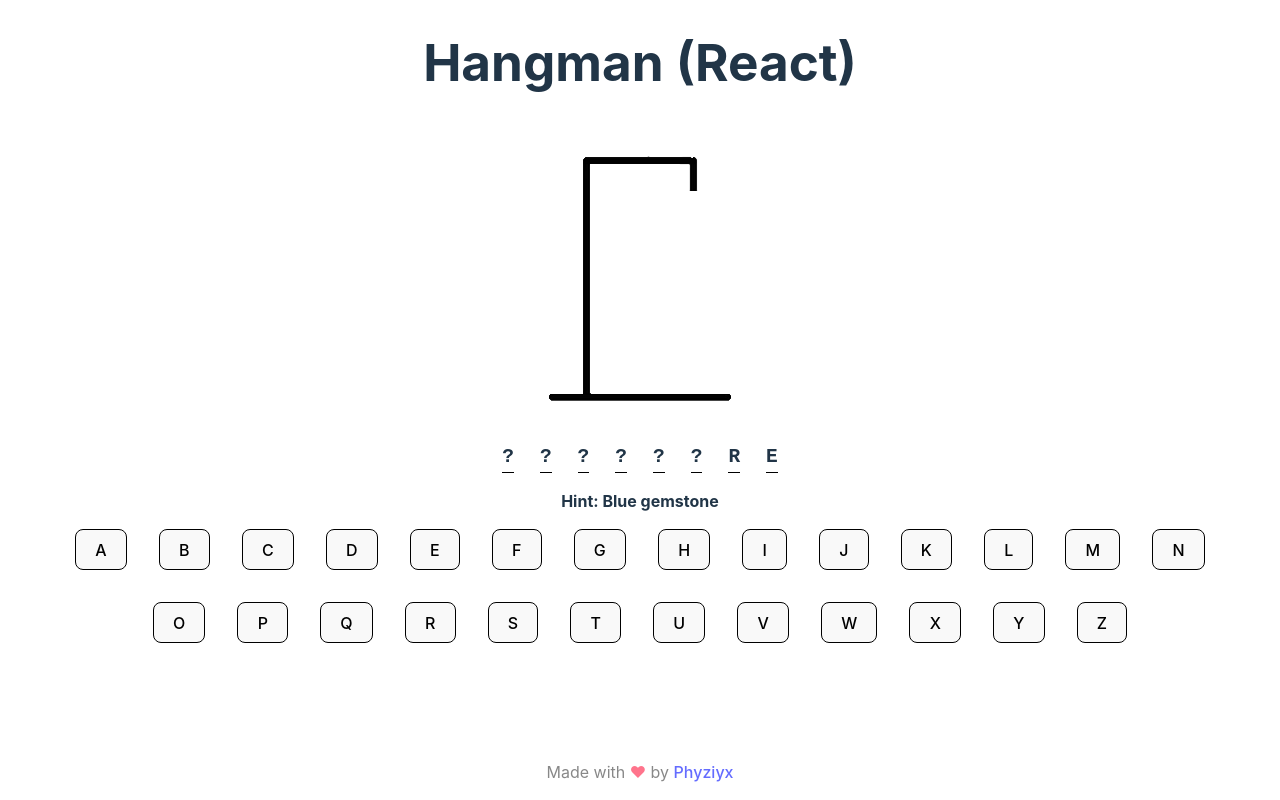
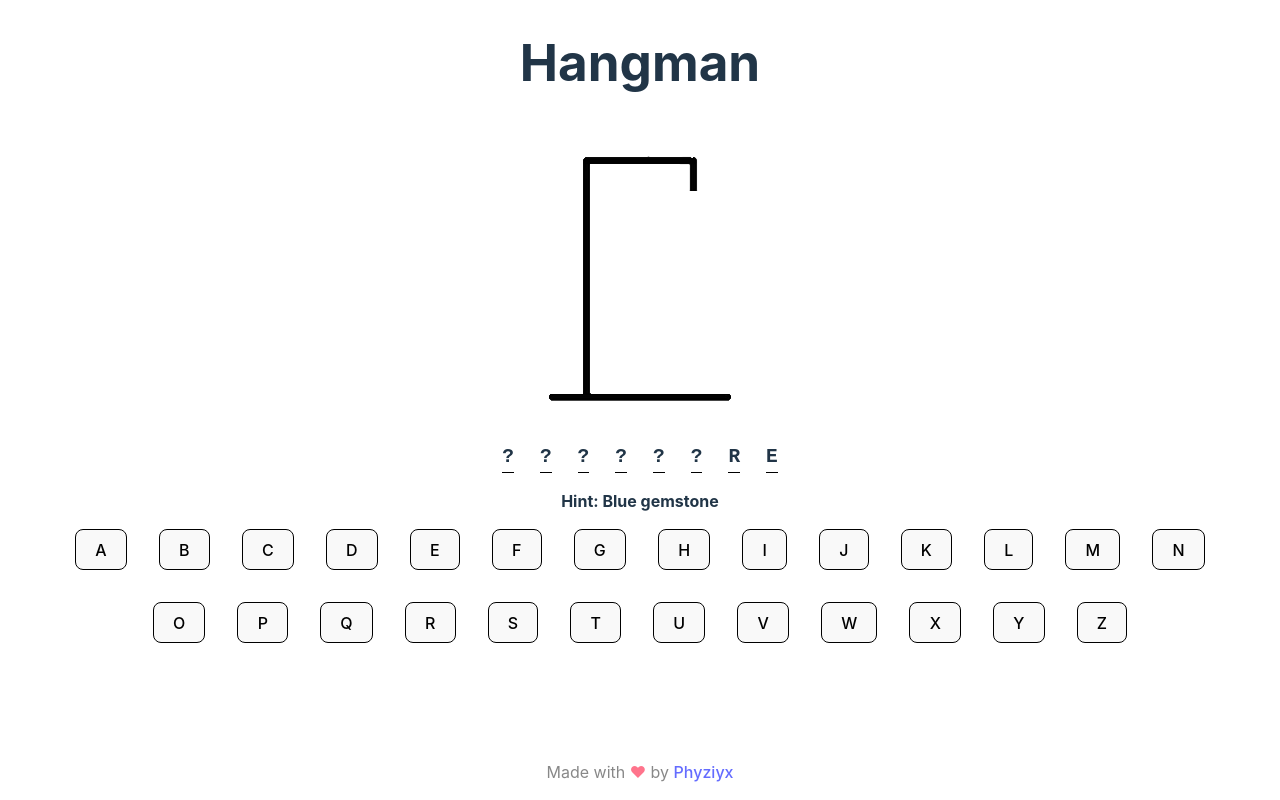
Before and after one commit to phyziyx/react-hangman, a React (Vite) app: page / in a window 1280 px wide. Built offline with nearby package versions, Linux system fonts and the light colour scheme.

Commit message:
minor key err correction

```diff
--- a/src/App.tsx
+++ b/src/App.tsx
@@ -69,7 +69,7 @@ const App = () => {
 
 	return (
 		<>
-			<h1 className="header">Hangman (React)</h1>
+			<h1 className="header">Hangman</h1>
 			<Hangman strikes={strikes} />
 			<Word currentGuess={currentGuess} hint={hint} />
 			<Status gameState={gameState} />
--- a/src/components/Word.tsx
+++ b/src/components/Word.tsx
@@ -17,8 +17,9 @@ const Word = ({ currentGuess, hint }: IProps) => {
 					visibility: "visible",
 				}}
 			>
-				{currentGuess.split("").map((word) => (
+				{currentGuess.split("").map((word, idx) => (
 					<h2
+						key={idx}
 						style={{
 							borderBottom: "0.1em solid black",
 						}}
```
